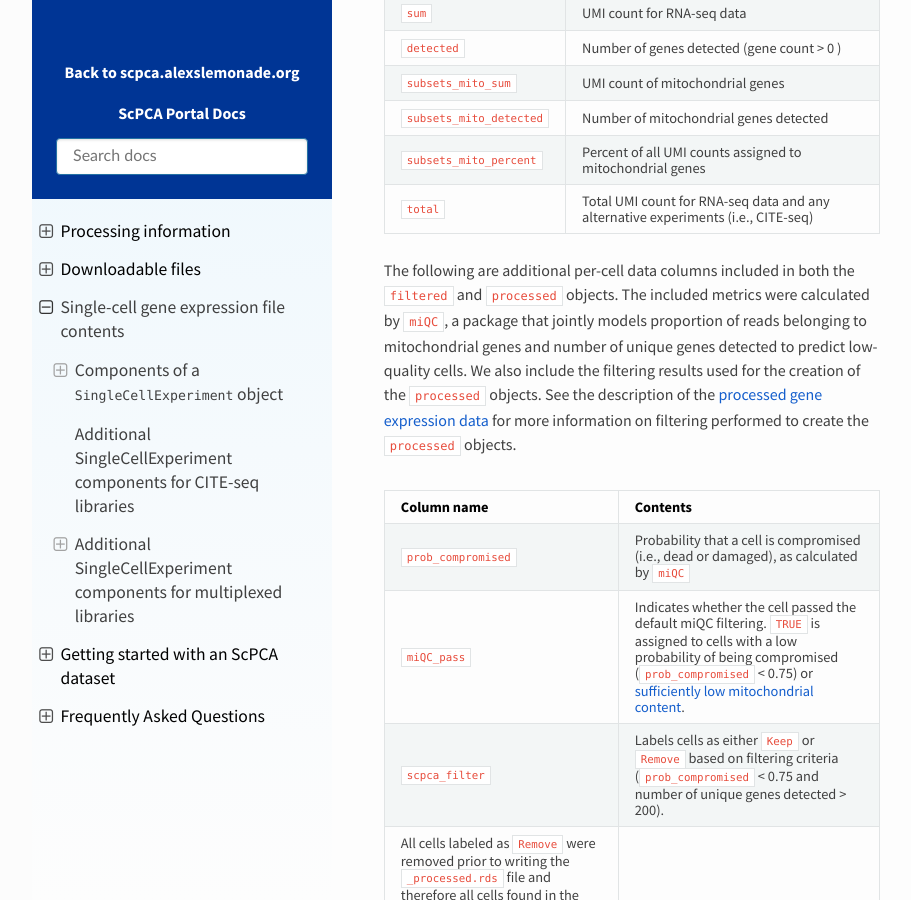
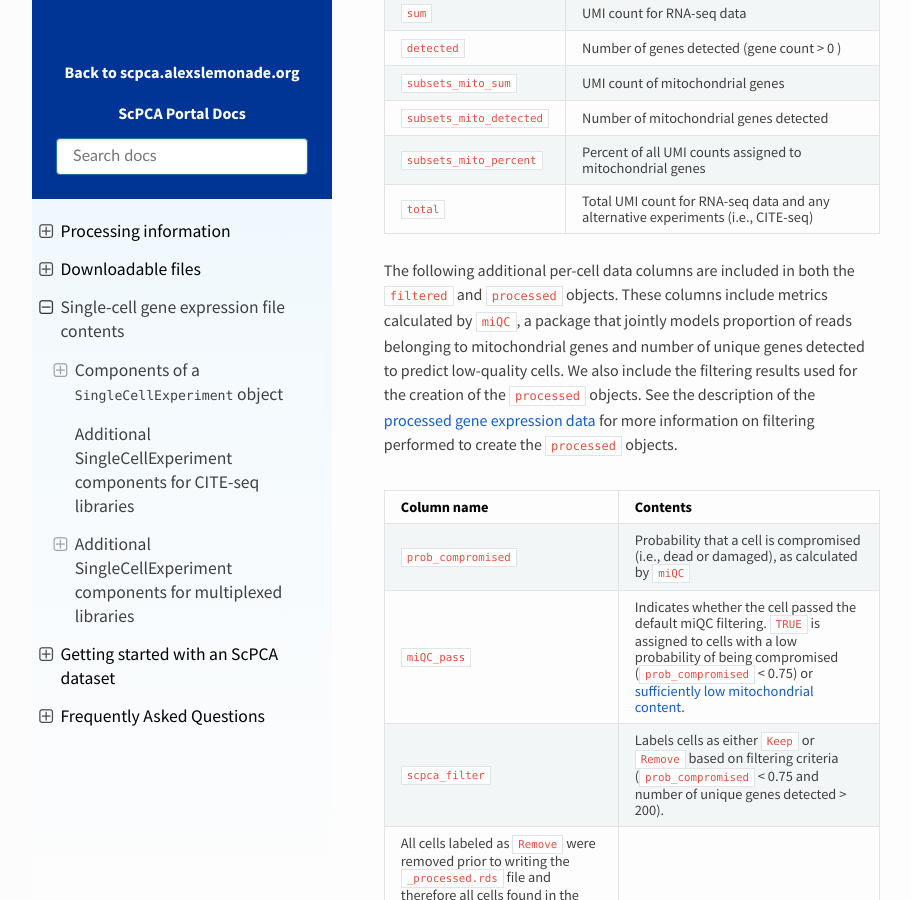
Before and after one commit to DongzeHE/scpca-docs, a Sphinx documentation site: the page built from docs/sce_file_contents.md, in a window 1280 px wide and 900 px high, scrolled down 1405 px. Shown: the whole window, without its empty margins (158-1069 px from the left). Built offline with Sphinx 7.4.7 and the Read the Docs theme 2.0.0, drawn with Linux system fonts in a browser that asks for light colours.

Commit message:
Apply suggestions from code review
Co-authored-by: Joshua Shapiro <josh.shapiro@ccdatalab.org>

```diff
--- a/docs/sce_file_contents.md
+++ b/docs/sce_file_contents.md
@@ -45,8 +45,8 @@ The following per-cell data columns are included for each cell, calculated using
 | `subsets_mito_percent`  | Percent of all UMI counts assigned to mitochondrial genes                                                                                                                                     |
 | `total`                 | Total UMI count for RNA-seq data and any alternative experiments (i.e., CITE-seq)                                                                                                             |
 
-The following are additional per-cell data columns included in both the `filtered` and `processed` objects.
-The included metrics were calculated by [`miQC`](https://bioconductor.org/packages/release/bioc/html/miQC.html), a package that jointly models proportion of reads belonging to mitochondrial genes and number of unique genes detected to predict low-quality cells.
+The following additional per-cell data columns are included in both the `filtered` and `processed` objects.
+These columns include metrics calculated by [`miQC`](https://bioconductor.org/packages/release/bioc/html/miQC.html), a package that jointly models proportion of reads belonging to mitochondrial genes and number of unique genes detected to predict low-quality cells.
 We also include the filtering results used for the creation of the `processed` objects.
 See the description of the {ref}`processed gene expression data <processing_information:Processed gene expression data>` for more information on filtering performed to create the `processed` objects.
 
```
